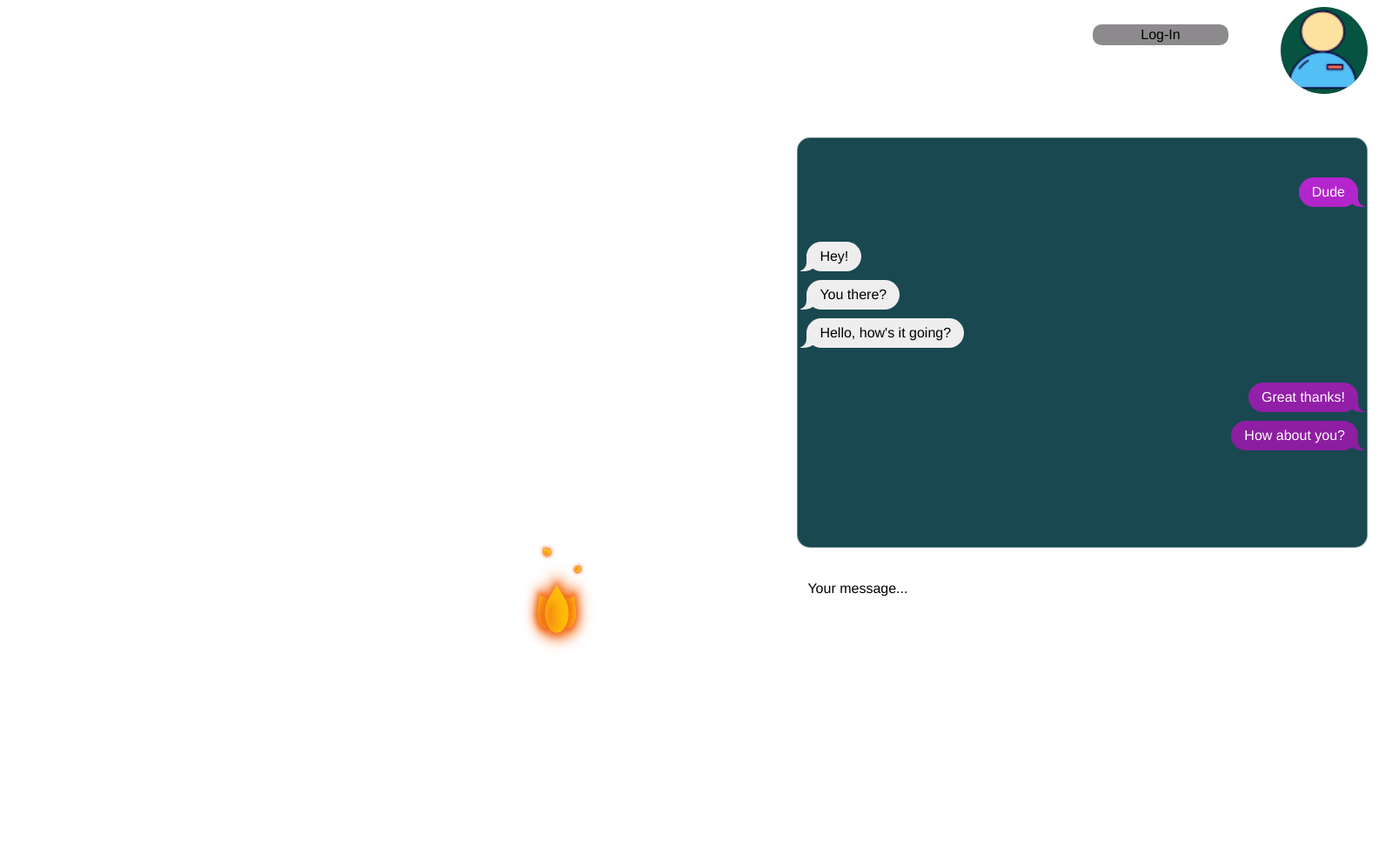
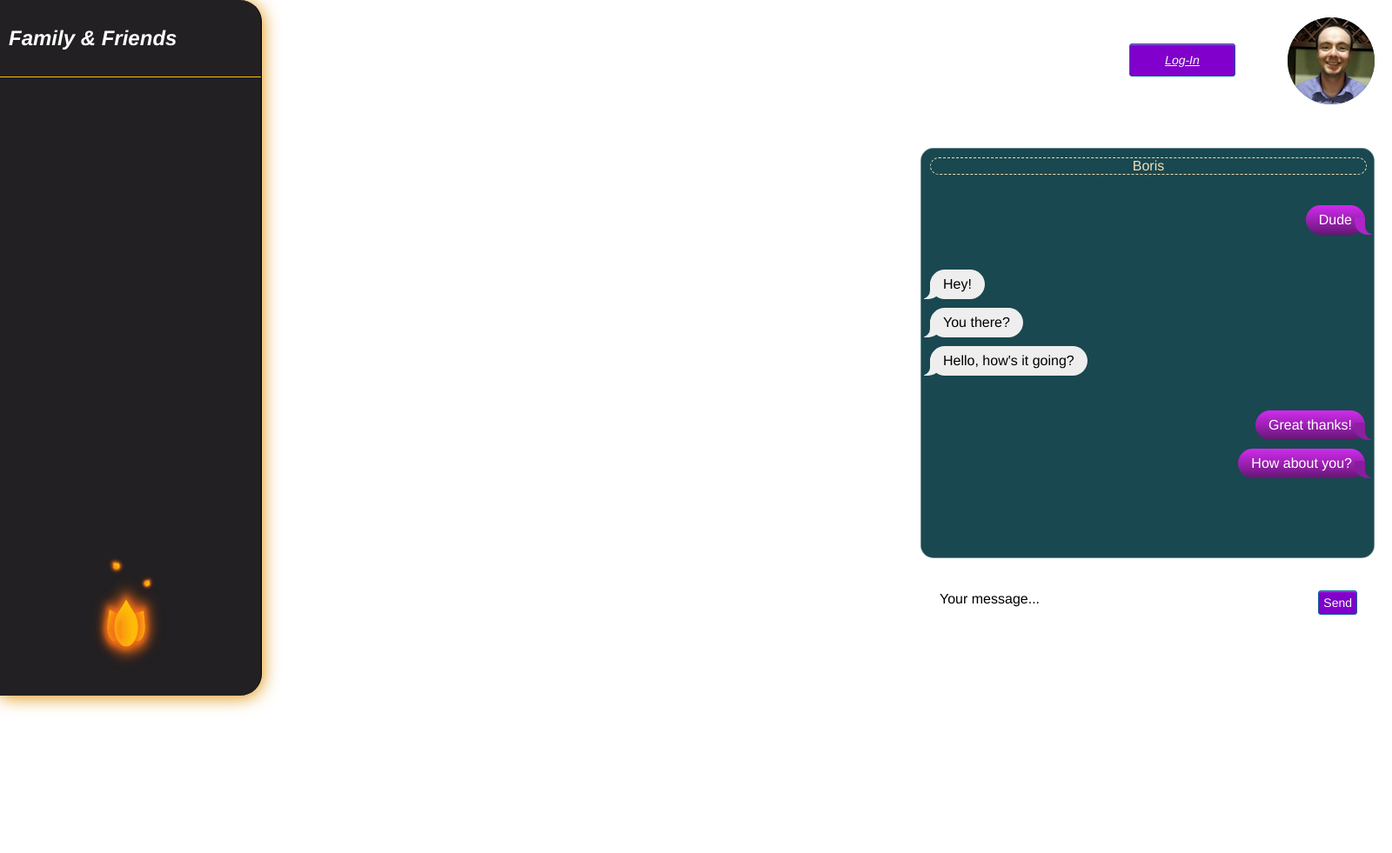
Before and after one commit to bss8/heart-to-hearth, an Electron app: page index.html in a window 1600 px wide. Shown: the whole page at 87% size. Before the commit the page ends 800 px from the top, so only its background shows below. Drawn offline with Linux system fonts and the light colour scheme.

Commit message:
Updated UI to include left module for friends and family. Positioned fire menu button on bottom left inside this module. Corrected positioning for the send message button.

```diff
--- a/index.html
+++ b/index.html
@@ -23,19 +23,10 @@
 
   </head>
   <body>
-
-    <div>
-      <div class="container">
-        <img src="src/resources/img/avatar2.png" height="100" width="100" class="avatar" />
-        <div class="middle">
-          <div class="button">Change</div>
-        </div>
-      </div>
-      <div class="button-real" style="float: right; margin-top: 20px;">Log-In</div>
-    </div>
-
-
-    <nav class="top-right open">
+    <div class="leftModuleStyle">
+      <h2 class="friends"> <em>Family & Friends</em> </h2>
+      <hr class="dashOfOrange"/>
+      <nav class="bottom-left open">
         <a class="disc l1">
           <div>Messages</div>
         </a>
@@ -57,9 +48,37 @@
           <span></span>
         </a>
       </nav>
+    </div>
+    <div class="grid-container">
+      <div class="item1"></div>
+      <div class="item2">
+        <div style="display: none;">
+          <!-- The surrounding HTML is left untouched by FirebaseUI.
+            Your app may use that space for branding, controls and other customizations.-->
+          <div id="firebaseui-auth-container"></div>
+          <div id="loader">Loading...</div>
+        </div>
+      </div>
+      <div class="item3">
 
+      </div>
+      <div class="item4">
+        <div>
+          <div class="container">
+            <img src="src/resources/img/855154724_lthumb.jpg" height="100" width="100" class="avatar" />
+            <div class="middle">
+              <div class="button">Change</div>
+            </div>
+          </div>
+          <div class="loginButton" style="float: right; margin-top: 20px;">Log-In</div>
+        </div>
+      </div>
+      <div class="item5">
 
+      </div>
+      <div class="item6">
         <div class="chat scrollbar">
+          <div class="friendNameDisplay">Boris</div>
           <div class="mine messages">
             <div class="message last">
               Dude
@@ -85,25 +104,21 @@
             </div>
           </div>
         </div>
-
-    <div style="display: none;">
-      <!-- The surrounding HTML is left untouched by FirebaseUI.
-        Your app may use that space for branding, controls and other customizations.-->
-      <div id="firebaseui-auth-container"></div>
-      <div id="loader">Loading...</div>
-    </div>
-
+        <div style="background-color: white;">
           <div class="editableMessage" contenteditable="true">
             <p>Your message...</p>
           </div>
+          <div class="sendButton" style=" float: right;">Send</div>
+        </div>
 
-    <!-- <div class="fire">
-      <span></span>
-      <span></span>
-      <span></span>
-      <span></span>
-      <span></span>
-    </div> -->
+      </div>
+      <div class="item7">
+
+      </div>
+      <!-- <div class="item8">
+
+      </div>  -->
+    </div>
 
     <script rel="script" type="application/javascript" src="src/firebaseConfig.js" ></script>
     <script rel="script" type="application/javascript" src="src/userProfile.js" ></script>
--- a/main.js
+++ b/main.js
@@ -6,7 +6,7 @@ function createWindow () {
   let win = new BrowserWindow({
     width: 1920,
     height: 1080,
-    backgroundColor: '#297481',
+    backgroundColor: '#3D4849',
     icon: 'src/resources/img/campfire.ico',
     webPreferences: {
       nodeIntegration: true
--- a/src/resources/css/style.css
+++ b/src/resources/css/style.css
@@ -1,3 +1,102 @@
+.grid-container {
+	display: grid;
+	grid-template-columns: auto auto auto;
+}
+
+h2.friends {
+	color: white;
+	padding: 10px;
+}
+
+.leftModuleStyle {
+	float: left;
+    background-color: rgb(34, 32, 34);
+    height: 100vh;
+    border-radius: 0 25px 25px 0;
+    width: 300px;
+    border-style: solid;
+    border-width: 1px;
+    border-top: none;
+    border-left: none;
+    border-bottom: none;
+	box-shadow: 1px 2px 20px #febd08;
+	animation: glow 3s infinite alternate;
+}
+
+@keyframes glow {
+	from {
+	  box-shadow: 1px 2px 20px #febd08;
+	}
+	to {
+	  box-shadow: 1px 2px 20px #c97310;
+	}
+  }
+
+hr.dashOfOrange {
+	display:block;
+	height:1px;
+	border:0;
+	border-top: 1px solid #febd08;
+	margin:1em 0;
+	padding:0;
+}
+
+
+.item6 {
+	grid-row-start: 2;
+	grid-row-end: 4;
+	grid-column-start: 2;
+	grid-column-end: 3;
+	grid-column: 3 / span 2;
+  }
+
+.sendButton {
+	cursor: pointer;
+	float: right;
+    top: 37px;
+    right: -490px;
+    position: relative;
+    padding: 5px;
+	font-size:14px;
+	color:#fff;
+	text-shadow:rgba(0, 0, 0, 0.30) 0 -1.25px 0;
+	border:1px solid #13619f;
+	background: #8100cc;
+	border-radius: 3px;
+	-webkit-box-shadow:rgba(255, 255, 255, 0.3) 0 1px 0, inset rgba(255, 255, 255, 0.3) 0 1px 0;
+	-moz-box-shadow:rgba(255, 255, 255, 0.3) 0 1px 0, inset rgba(255, 255, 255, 0.3) 0 1px 0;
+	box-shadow:rgba(255, 255, 255, 0.3) 0 1px 0, inset rgba(255, 255, 255, 0.3) 0 1px 0;
+}
+
+.loginButton {
+	cursor: pointer;
+	float: right;
+    margin-top: 20px;
+    top: 30px;
+    width: 100px;
+	font-style: italic;
+    position: relative;
+    padding: 10px;
+	font-size:14px;
+	color:#fff;
+	text-align: center;
+    text-decoration: underline;
+	text-shadow:rgba(0, 0, 0, 0.30) 0 -1.25px 0;
+	border:1px solid #13619f;
+	background: #8100cc;
+	border-radius: 3px;
+	box-shadow:rgba(255, 255, 255, 0.3) 0 1px 0, inset rgba(255, 255, 255, 0.3) 0 1px 0;
+}
+
+/** Active State Style **/
+.loginButton:active, .sendButton:active {
+border-color:#083559;
+-webkit-box-shadow:rgba(255, 255, 255, 0.2) 0 1px 0, inset rgba(0, 0, 0, 0.25) 0 1px 4px;
+-moz-box-shadow:rgba(255, 255, 255, 0.2) 0 1px 0, inset rgba(0, 0, 0, 0.25) 0 1px 4px;
+box-shadow:rgba(255, 255, 255, 0.2) 0 1px 0, inset rgba(0, 0, 0, 0.25) 0 1px 4px;
+
+}
+
 .fire {
 	position: absolute;
 	z-index: 39;
@@ -100,7 +199,7 @@
 
 .avatar {
 	float: right;
-	margin-right: 20px;
+	margin: 20px 20px 0 0;
 	border-radius: 50%;
 	opacity: 1;
 	display: block;
@@ -140,35 +239,34 @@
 	cursor: pointer;
 }
 
-.button-real {
-	width: 150px;
-	background-color: rgb(141, 138, 141);
-	border-radius: 10px;
-	padding: 3px;
-	text-align: center;
-	cursor: pointer;
-}
-
 
 
 /* CHAT STYLE */
 
 body {
 	font-family: helvetica;
+	margin: 0;
+	overflow: hidden;
+}
+
+.friendNameDisplay {
+	color: wheat;
+    border: 1px dashed;
+    width: 100%;
+    text-align: center;
+	border-radius: 10px;
+	font-weight: 200;
 }
 
 .chat {
-	/* width: 300px; */
+	width: 500px;
 	border: solid 1px rgba(238, 238, 238, 0.397);
 	display: flex;
 	flex-direction: column;
 	padding: 10px;
 	background: #194850;
-	clear:both;
-
 	float: right;
 	height: 450px;
-	width: 40%;
 	overflow-y: auto;
 	margin-top: 50px;
 	margin-right: 20px;
@@ -294,13 +392,13 @@ body {
 .editableMessage {
 	border-radius: 25px;
 	clear: both;
-	width: 40%;
+	width: 425px;
 	float: right;
 	background-color: white;
-	height: 70px;
+	height: 60px;
 	overflow-y: auto;
 	margin-top: 20px;
-	padding: 2px 10px 2px 10px;
+	padding: 2px 75px 2px 10px;
 	margin-right: 20px;
   }
 
@@ -311,7 +409,7 @@ body {
 
   nav {
 	display: block;
-	position: fixed;
+	position: relative;
 	width: 500px;
 	height: 500px;
 	-webkit-user-select: none;
@@ -329,9 +427,9 @@ body {
 	-webkit-transform: translate3d(0, 0, 0);
 			transform: translate3d(0, 0, 0);
   }
-  nav.top-right {
-	top: 490px;
-	left: 370px;
+  nav.bottom-left {
+	top: 400px;
+    right: 125px;
   }
 
   .disc {
```
Also changed, not shown: src/resources/img/855154724_lthumb.jpg (added). Lines whose indentation alone changed are shown as unchanged.
